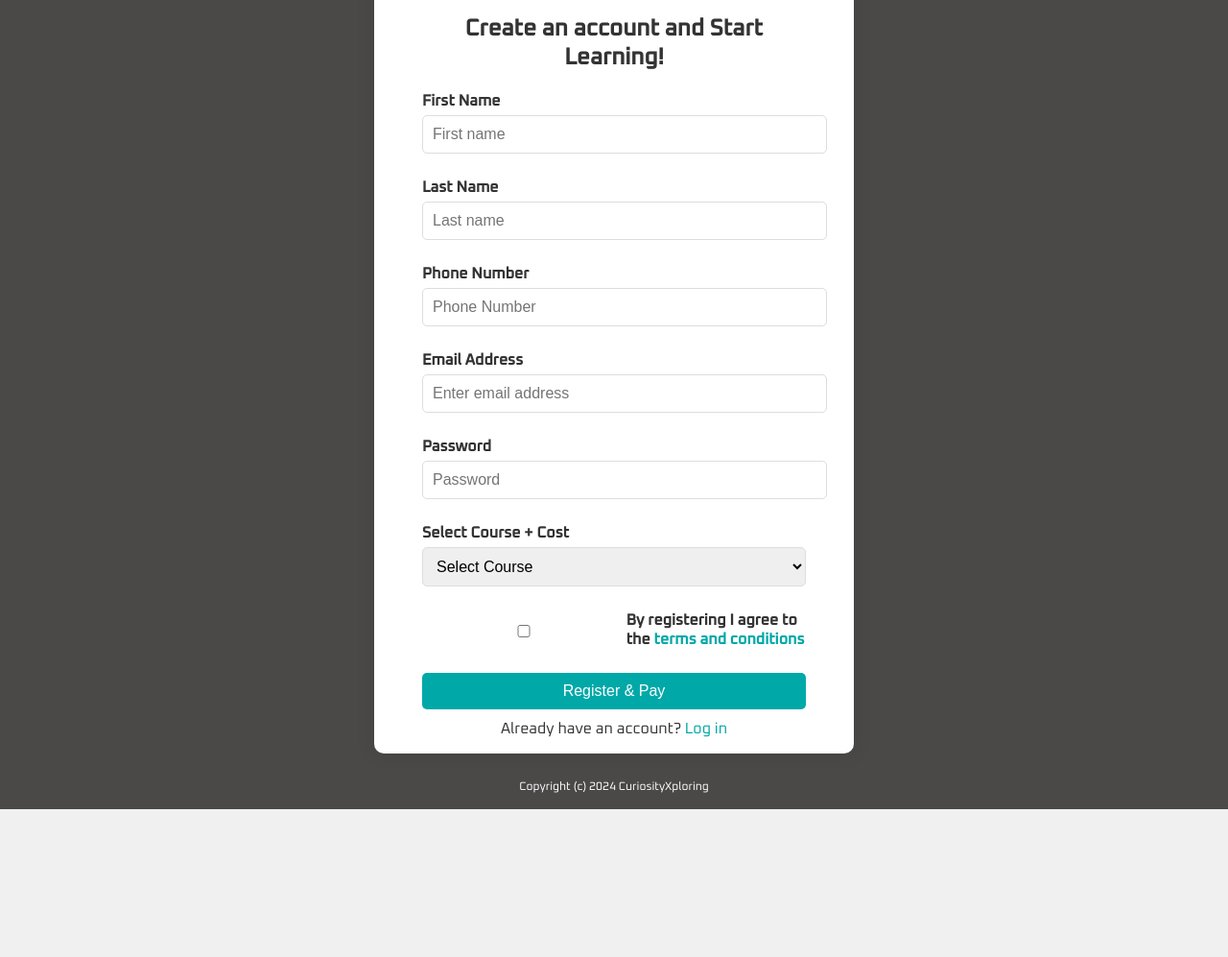
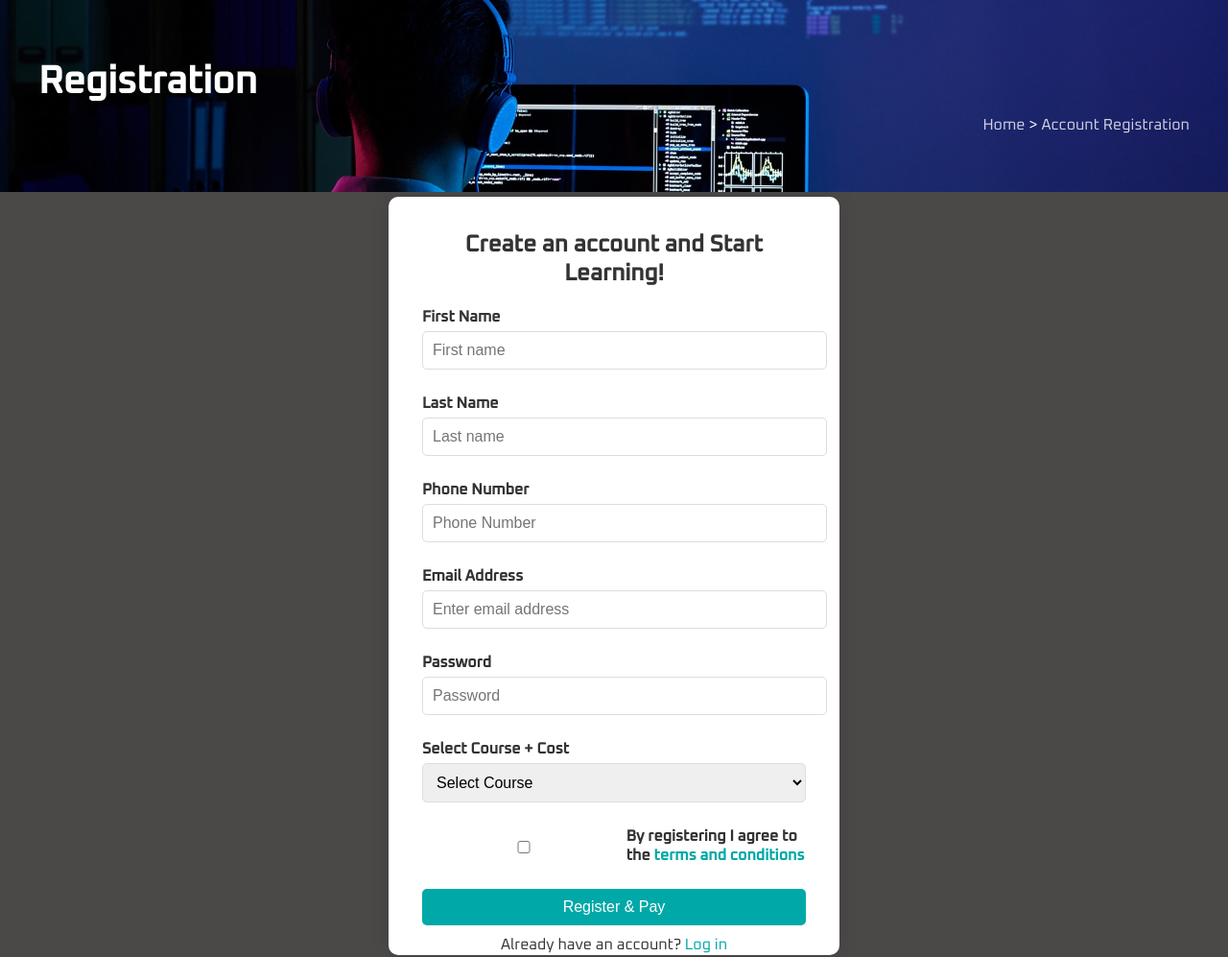
Before and after one commit to Pafrankmedia/Curiosityxploring, a plain HTML site: page register.html in a window 1280 px wide. Shown: the top 997 px of the page at 96% size. Before the commit the page ends 843 px from the top, so only its background shows below. Drawn offline with Linux system fonts and the light colour scheme.

Commit message:
registration page header

```diff
--- a/register.html
+++ b/register.html
@@ -8,6 +8,15 @@
     <link href="https://fonts.googleapis.com/css2?family=Oxanium:wght@300;400;500&display=swap" rel="stylesheet">
 </head>
 <body>
+    <div class="page-header">
+        <div class="page-header-content">
+            <h1>Registration</h1>
+            <div class="breadcrumb">
+                <a href="index.html">Home</a> > <span>Account Registration</span>
+            </div>
+        </div>
+    </div>
+
     <div id="registration-page">
     <div class="form-container">
         <form id="registration-form">
--- a/style.css
+++ b/style.css
@@ -557,6 +557,51 @@ footer .social-links a:hover {
     }
 }
 
+
+.page-header {
+    background-image: url('CXphotos/software-developer.jpg');
+    background-size: cover;
+    background-position: center;
+    padding: 60px 20px;
+    text-align: right;
+    color: rgb(255, 255, 255);
+    position: relative;
+}
+
+.page-header-content {
+    max-width: 1200px;
+    margin: 0 auto;
+    position: relative;
+    z-index: 2;
+}
+
+.page-header h1 {
+    font-size: 2.5rem;
+    font-weight: bold;
+    margin: 0;text-align: left;
+}
+
+.breadcrumb {
+    font-size: 1rem;
+    margin-top: 10px;
+}
+
+.breadcrumb a {
+    color: white;
+    text-decoration: none;
+    opacity: 0.8;
+}
+
+.breadcrumb a:hover {
+    text-decoration: underline;
+    opacity: 1;
+}
+
+.breadcrumb span {
+    opacity: 0.8;
+}
+
+
 #registration-page {
     background-color: #4b4848;
     display: flex;
@@ -569,12 +614,12 @@ footer .social-links a:hover {
 
 .form-container {
     background-color: #fff;
-    padding: 50px;
+    padding: 35px;
     border-radius: 10px;
     box-shadow: 0 0 20px rgba(0, 0, 0, 0.1);
     max-width: 400px;
     width: 100%;
-    margin-bottom: 50px;
+    margin: 60 60px;
     height: 90vh;
 }
 
```
Also changed, not shown: CXphotos/computer.jpg (added), CXphotos/software-developer.jpg (added).
